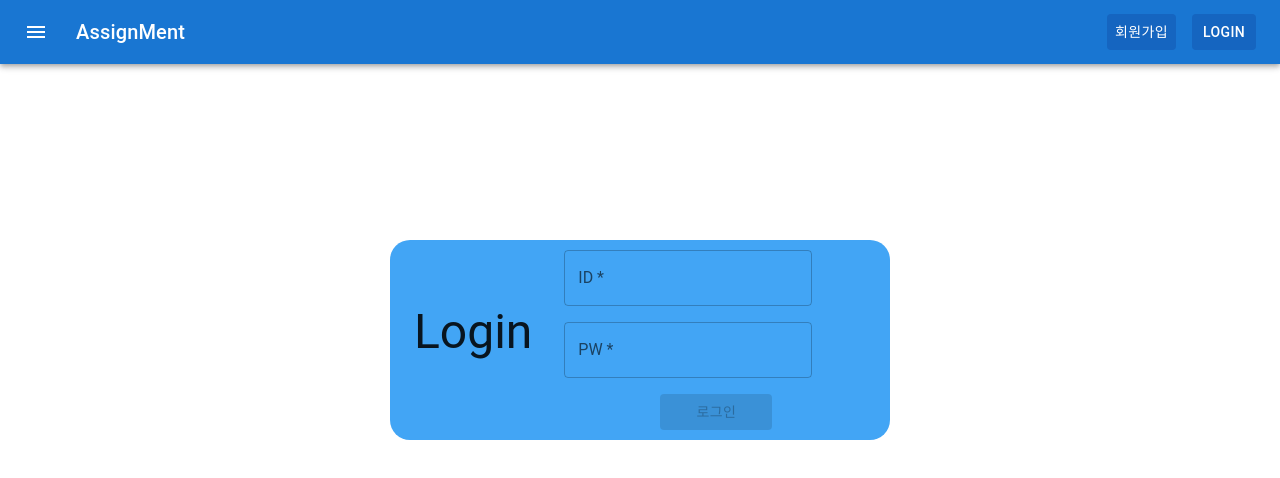
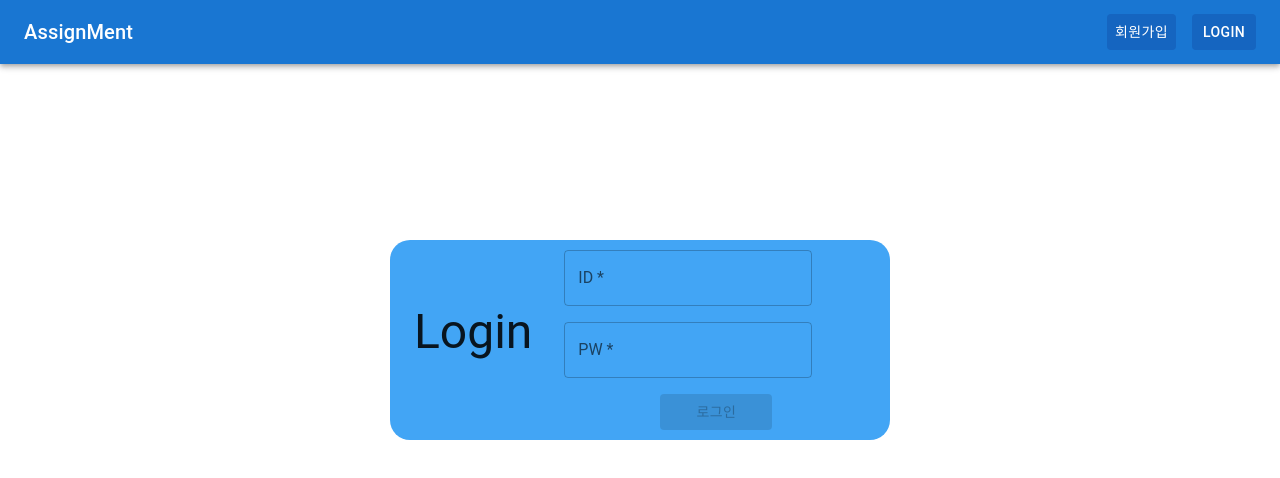
Before and after one commit to MAGHC/Electron-login-join-chat-App, a React (Create React App) app: page / in a window 1280 px wide. Shown: the top 478 px of the page. Built offline with nearby package versions, Linux system fonts and the light colour scheme; no server answers.

Commit message:
[modify]: appbar 안쓰는 아이콘 제거, 로그인 성공시 이동

```diff
--- a/src/Components/Appbar.tsx
+++ b/src/Components/Appbar.tsx
@@ -17,16 +17,11 @@ export default function ButtonAppBar() {
     Auth(setValidLogin);
   }, [validLogin]);
 
-  console.log(validLogin);
-
   const navigate = useNavigate();
   return (
     <Box sx={{ flexGrow: 1, marginBottom: "1rem" }}>
       <AppBar position="static">
         <Toolbar>
-          <IconButton size="large" edge="start" color="inherit" aria-label="menu" sx={{ mr: 2 }}>
-            <MenuIcon />
-          </IconButton>
           <Typography variant="h6" component="div" sx={{ flexGrow: 1 }}>
             AssignMent
           </Typography>
@@ -57,6 +52,8 @@ export default function ButtonAppBar() {
               color="inherit"
               onClick={() => {
                 logout();
+                setValidLogin(null);
+                navigate("/");
               }}
             >
               LogOut
--- a/src/firebase.js
+++ b/src/firebase.js
@@ -33,7 +33,9 @@ const db = getFirestore(app);
 
 const logInWithEmailAndPassword = async (email, password) => {
   try {
-    await signInWithEmailAndPassword(auth, email, password);
+    await signInWithEmailAndPassword(auth, email, password).then(() => {
+      window.location.href = "/chatmain";
+    });
   } catch (err) {
     alert(err.message);
   }
--- a/src/pages/Login.tsx
+++ b/src/pages/Login.tsx
@@ -3,8 +3,11 @@ import { FormControl, Box, TextField, Typography, Button } from "@mui/material";
 import { useState } from "react";
 import { logInWithEmailAndPassword } from "../firebase";
 import Appbar from "../Components/Appbar";
+import { useNavigate } from "react-router";
 
 const Login = () => {
+  const navigate = useNavigate();
+
   const [userInputValue, setUserInputValue] = useState({
     id: "",
     pw: "",
```
